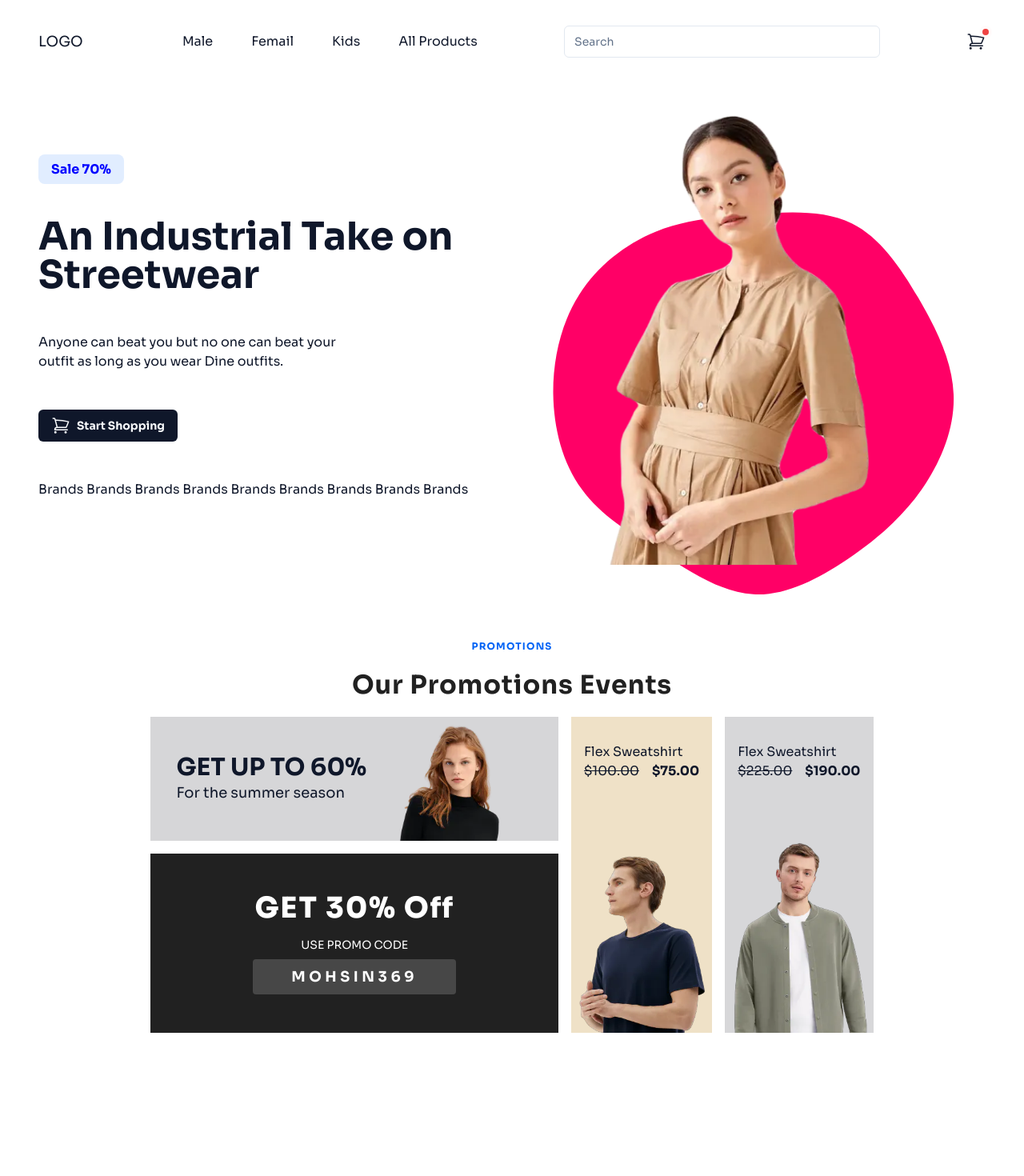
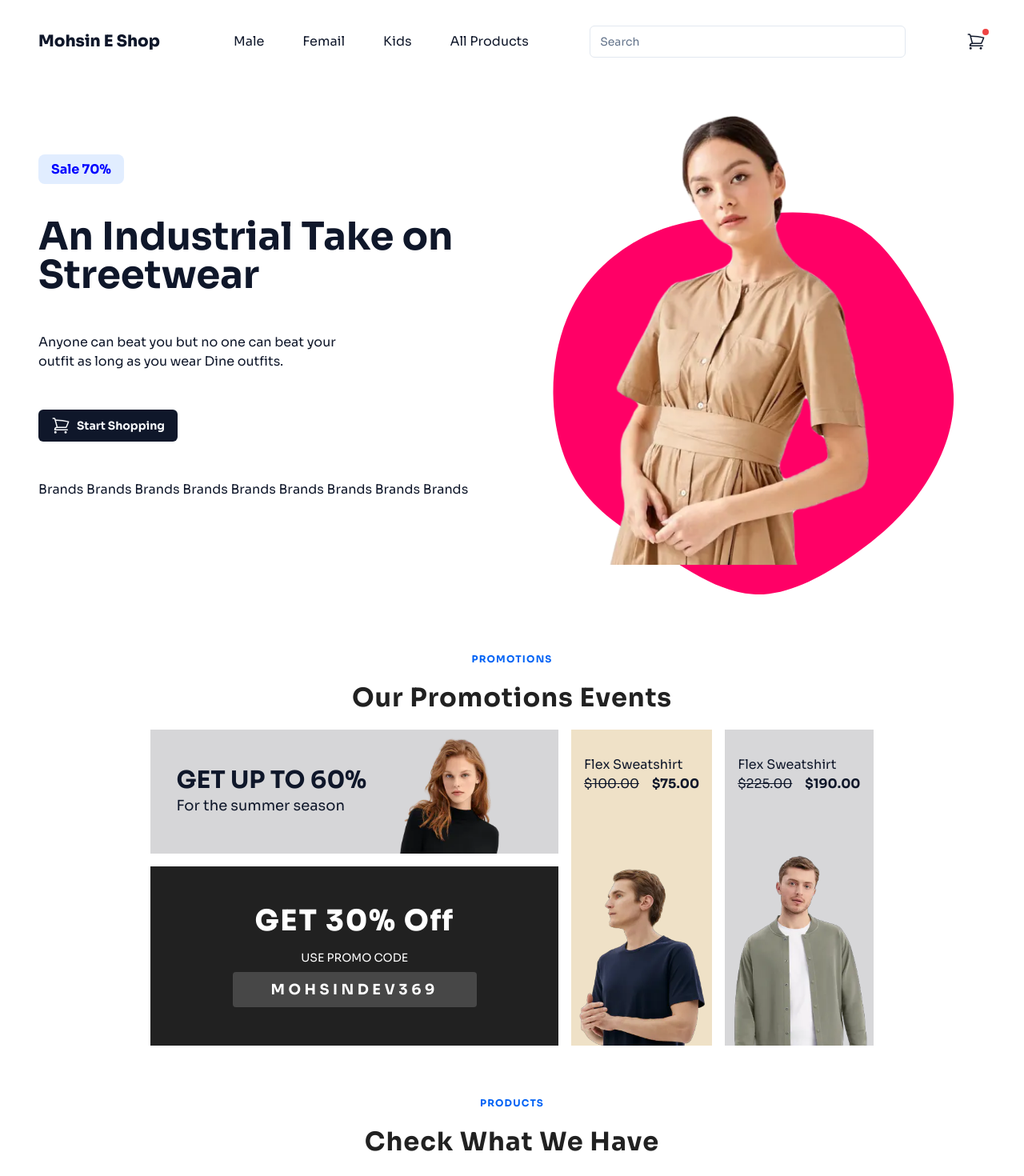
Before and after one commit to MohsinDev369/nextjs-ecom-hackathon2, a Next.js app: page / in a window 1280 px wide. Shown: the top 1470 px of the page at 80% size. Before the commit the page ends 1307 px from the top, so only its background shows below. Built offline with nearby package versions, Linux system fonts and the light colour scheme.

Commit message:
added preview

```diff
--- a/src/app/page.tsx
+++ b/src/app/page.tsx
@@ -1,3 +1,4 @@
+import Feature_Products from "@/components/Feature_Products";
 import Hero from "@/components/Hero";
 import Promo from "@/components/Promo";
 
@@ -7,6 +8,7 @@ export default function Home() {
     <div>
       <Hero />
       <Promo />
+      <Feature_Products />
     </div>
   );
 }
--- /dev/null
+++ b/src/components/Feature_Products.tsx
@@ -0,0 +1,15 @@
+const Feature_Products = () => {
+  return (
+    <section className="flex flex-col justify-center items-center p-8 gap-4">
+      <span className="text-center text-xs font-bold text-[#0062f5] tracking-widest">
+        PRODUCTS
+      </span>
+      <h2 className="tracking-[.03em] font-bold text-[32px] text-[#212121]">
+        Check What We Have
+      </h2>
+      <div>Slider</div>
+    </section>
+  );
+};
+
+export default Feature_Products;
--- a/src/components/Header.tsx
+++ b/src/components/Header.tsx
@@ -3,8 +3,10 @@ import Link from "next/link";
 const Header = () => {
   return (
     <header className="flex my-8 mx-4 sm:justify-between max-sm:justify-between items-center gap-2">
-      <div className="text-lg mr-4">
-        <Link href={"#"}>LOGO</Link>
+      <div className="mr-4">
+        <Link href={"#"} className="text-xl font-extrabold">
+          Mohsin E Shop
+        </Link>
       </div>
       <nav className="max-sm:hidden">
         <ul className="flex gap-12 truncate ">
@@ -22,7 +24,11 @@ const Header = () => {
           </Link>
         </ul>
       </nav>
-      <Input type="text" className="sm:w-1/3 min-w-[6em]" placeholder="Search" />
+      <Input
+        type="text"
+        className="sm:w-1/3 min-w-[6em]"
+        placeholder="Search"
+      />
       <div className="relative">
         <Link href={"#"}>
           {/* Red ping animation start */}
--- a/src/components/Promo.tsx
+++ b/src/components/Promo.tsx
@@ -2,7 +2,7 @@ import Image from "next/image";
 
 const Promo = () => {
   return (
-    <section className="flex flex-col justify-center items-center p-4 gap-4">
+    <section className="flex flex-col justify-center items-center p-8 gap-4">
       <span className="text-center text-xs font-bold text-[#0062f5] tracking-widest">
         PROMOTIONS
       </span>
@@ -29,8 +29,8 @@ const Promo = () => {
               GET 30% Off
             </h3>
             <p className="text-sm">USE PROMO CODE</p>
-            <div className="font-bold text-lg tracking-[.25em] py-2 px-12 bg-[#474747] rounded-sm mt-2">
-              MOHSIN369
+            <div className="font-bold text-lg tracking-[.25em] py-2 px-12 bg-[#474747] rounded-sm mt-2 cursor-pointer">
+              MOHSINDEV369
             </div>
           </div>
         </div>
```
Also changed, not shown: public/preview.png (added), 1 other file (tests, documents, lock files or other folders).
